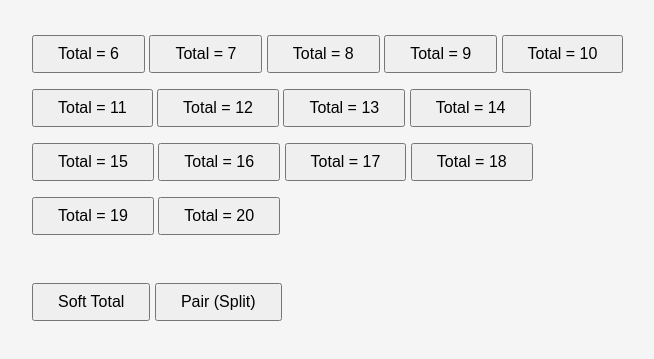
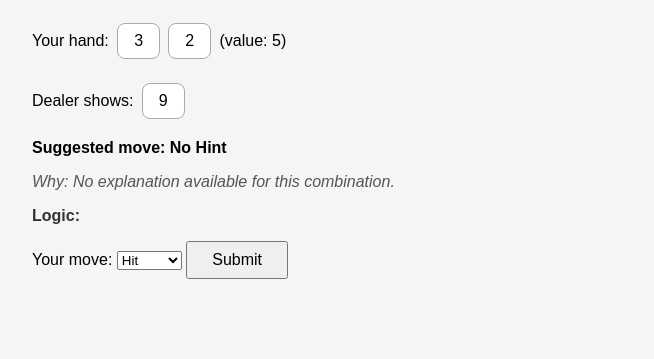
Before and after one commit to rohits2509/blackjack-mastery-training, a plain HTML site: page index.html in a window 1280 px wide. Shown: the part 93-452 px from the top of the page, without its empty margins (308-962 px from the left). Drawn offline with Linux system fonts and the light colour scheme.

Commit message:
Update index.html
reverted

```diff
--- a/index.html
+++ b/index.html
@@ -8,41 +8,13 @@
     body { font-family: sans-serif; padding: 2rem; max-width: 600px; margin: auto; background: #f5f5f5; }
     .card { display: inline-block; padding: 0.5rem 1rem; margin: 0.25rem; border: 1px solid #aaa; background: white; border-radius: 8px; }
     button { margin-top: 1rem; padding: 0.5rem 1.5rem; font-size: 1rem; }
-    #total-selection, #hand-type-selection { margin-bottom: 2rem; }
     #explanation { margin-top: 1rem; font-style: italic; color: #555; }
     #logic { margin-top: 1rem; color: #333; font-weight: bold; }
   </style>
 </head>
 <body>
   <h1>Blackjack Trainer</h1>
-
-  <!-- Total selection buttons -->
-  <div id="total-selection">
-    <button onclick="setTotal(6)">Total = 6</button>
-    <button onclick="setTotal(7)">Total = 7</button>
-    <button onclick="setTotal(8)">Total = 8</button>
-    <button onclick="setTotal(9)">Total = 9</button>
-    <button onclick="setTotal(10)">Total = 10</button>
-    <button onclick="setTotal(11)">Total = 11</button>
-    <button onclick="setTotal(12)">Total = 12</button>
-    <button onclick="setTotal(13)">Total = 13</button>
-    <button onclick="setTotal(14)">Total = 14</button>
-    <button onclick="setTotal(15)">Total = 15</button>
-    <button onclick="setTotal(16)">Total = 16</button>
-    <button onclick="setTotal(17)">Total = 17</button>
-    <button onclick="setTotal(18)">Total = 18</button>
-    <button onclick="setTotal(19)">Total = 19</button>
-    <button onclick="setTotal(20)">Total = 20</button>
-  </div>
-
-  <!-- Hand type selection buttons -->
-  <div id="hand-type-selection">
-    <button onclick="setHandType('soft')">Soft Total</button>
-    <button onclick="setHandType('split')">Pair (Split)</button>
-  </div>
-
   <div id="game"></div>
-
   <script>
     const CARD_VALUES = {
       '2': 2, '3': 3, '4': 4, '5': 5, '6': 6,
@@ -72,9 +44,6 @@
       'pair,10,6': ['Stand', '20 is excellent. Never split 10s.'],
       'pair,5,6': ['Double', 'Pair of 5s is like a 10. Double against weak dealer.']
     };
-
-    let selectedTotal = 0;
-    let selectedHandType = '';
 
     function drawCard() {
       const cards = Object.keys(CARD_VALUES);
@@ -111,6 +80,7 @@
       const dealerVal = CARD_VALUES[dealerCard];
       let logic = '';
 
+      // Logic for hitting, standing, etc.
       if (suggestedMove === 'Hit') {
         if (value <= 11) logic = 'Your hand is weak, so hitting is needed to improve.';
         else if (value <= 16 && dealerVal >= 7) logic = 'Dealer has a strong hand. You need to hit to improve your chances.';
@@ -130,24 +100,8 @@
       return logic;
     }
 
-    function setTotal(total) {
-      selectedTotal = total;
-      newRound();
-    }
-
-    function setHandType(type) {
-      selectedHandType = type;
-      newRound();
-    }
-
     function newRound() {
-      let playerHand = [drawCard(), drawCard()];
-
-      // Ensure the player's hand matches the selected total and type
-      while (handValue(playerHand) !== selectedTotal && selectedHandType !== 'split') {
-        playerHand = [drawCard(), drawCard()];
-      }
-
+      const playerHand = [drawCard(), drawCard()];
       const dealerCard = drawCard();
       const value = handValue(playerHand);
       const [suggestion, explanation, logic] = suggestMove(playerHand, dealerCard);
@@ -165,4 +119,18 @@
         </label>
         <button onclick="checkMove('${suggestion}')">Submit</button>
       `;
-      document.getElementById
+      document.getElementById('game').innerHTML = html;
+    }
+
+    function checkMove(correctMove) {
+      const userMove = document.getElementById('move').value;
+      const result = userMove === correctMove
+        ? '<p style="color:green">✅ Correct!</p>'
+        : `<p style="color:red">❌ Incorrect. Correct move was: ${correctMove}</p>`;
+      document.getElementById('game').innerHTML += result + '<button onclick="newRound()">Play Again</button>';
+    }
+
+    newRound();
+  </script>
+</body>
+</html>
```
